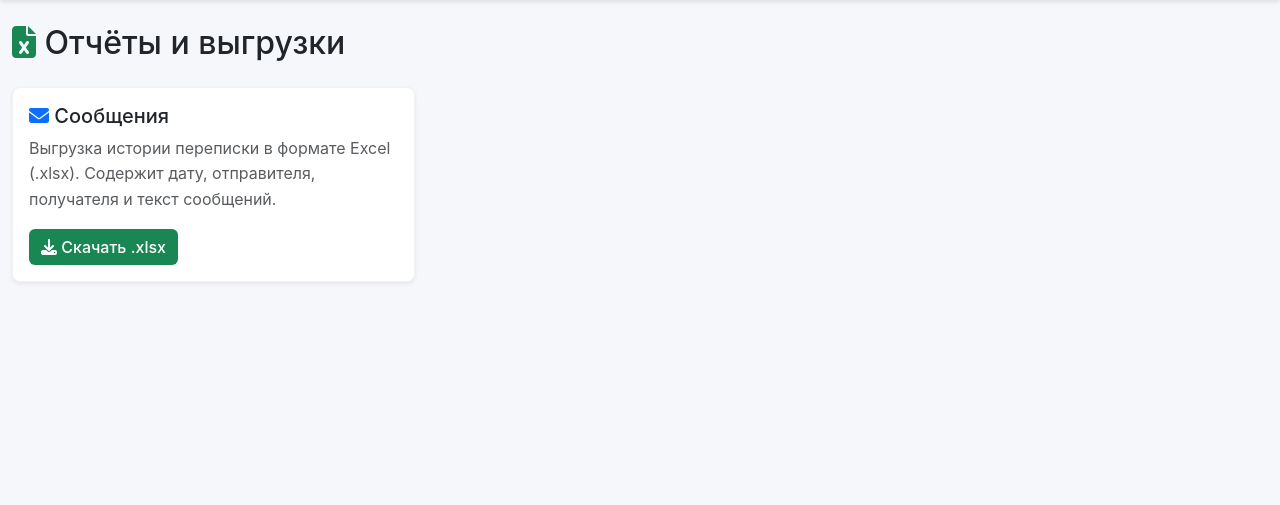
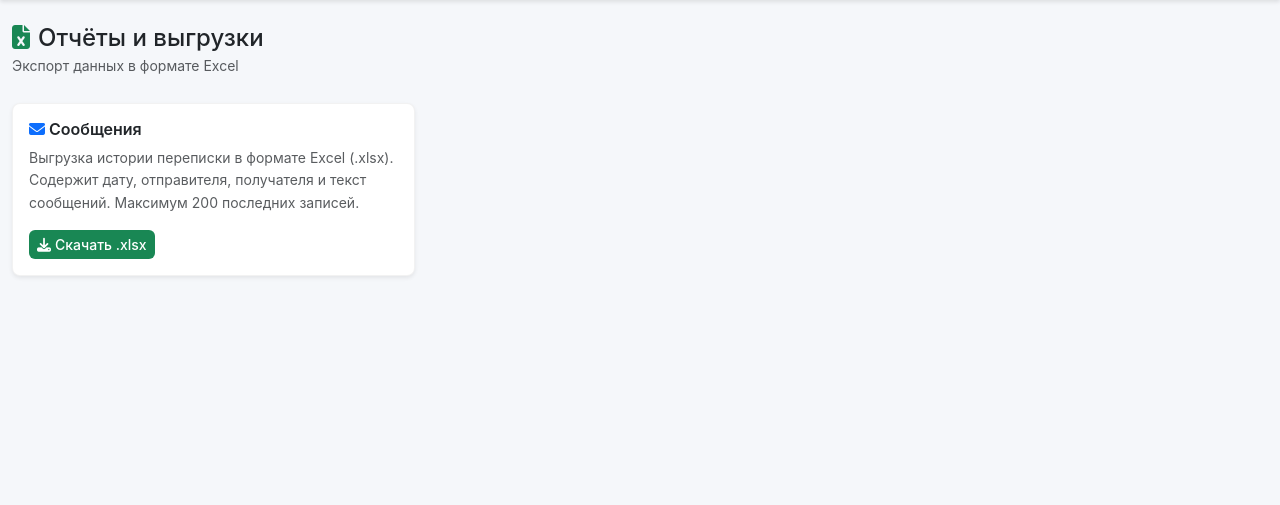
Before and after one commit to Ananice/Rossiiskii_35_WebApp_Parents, a Django app: template templates/reports/index.html in a window 1280 px wide. Shown: the part 64-569 px from the top of the page. Run offline with Django 3.2, Linux system fonts and the light colour scheme; the template is opened without the code that fills it, so the values that code supplies are empty.

Commit message:
fix(reports): заголовок h4, защита от роли parent

```diff
--- a/apps/reports/views.py
+++ b/apps/reports/views.py
@@ -1,4 +1,5 @@
 import io
+from django.shortcuts import render, redirect
 from django.http import HttpResponse
 from django.contrib.auth.decorators import login_required
 from django.utils import timezone
@@ -12,7 +13,9 @@ def reports_index(request):
     ОПИСАНИЕ: Страница отчётов — список доступных выгрузок.
     Закрывает требование: личный кабинет (доп. страница на роль).
     """
-    from django.shortcuts import render
+    if getattr(request.user, 'role', None) == 'parent':
+        return redirect('core:dashboard')
+
     context = {
         'breadcrumbs': [
             {'title': 'Главная', 'url': '/', 'icon': 'fas fa-home'},
--- a/templates/reports/index.html
+++ b/templates/reports/index.html
@@ -1,13 +1,15 @@
 {% extends "base/base.html" %}
 
-{% block title %}Отчёты — МУИВ Портал{% endblock %}
+{% block title %}Отчёты — МУИВ{% endblock %}
 
 {% block content %}
-<div class="row">
-    <div class="col-12">
-        <h2 class="mb-4">
-            <i class="fas fa-file-excel text-success"></i> Отчёты и выгрузки
-        </h2>
+
+<div class="row mb-4">
+  <div class="col">
+    <h4 class="mb-0">
+      <i class="fas fa-file-excel text-success me-2"></i>Отчёты и выгрузки
+    </h4>
+    <small class="text-muted">Экспорт данных в формате Excel</small>
   </div>
 </div>
 
@@ -15,19 +17,20 @@
   <div class="col-md-6 col-lg-4">
     <div class="card shadow-sm h-100">
       <div class="card-body">
-                <h5 class="card-title">
-                    <i class="fas fa-envelope text-primary"></i> Сообщения
-                </h5>
-                <p class="card-text text-muted">
-                    Выгрузка истории переписки в формате Excel (.xlsx).
+        <h6 class="card-title fw-semibold">
+          <i class="fas fa-envelope text-primary me-1"></i>Сообщения
+        </h6>
+        <p class="card-text text-muted small">
+          Выгрузка истории переписки в формате Excel (.xlsx).<br>
           Содержит дату, отправителя, получателя и текст сообщений.
+          Максимум 200 последних записей.
         </p>
-                <a href="{% url 'reports:export_messages_xlsx' %}"
-                   class="btn btn-success">
-                    <i class="fas fa-download"></i> Скачать .xlsx
+        <a href="{% url 'reports:export_messages_xlsx' %}" class="btn btn-success btn-sm">
+          <i class="fas fa-download me-1"></i>Скачать .xlsx
         </a>
       </div>
     </div>
   </div>
 </div>
+
 {% endblock %}
```
Lines whose indentation alone changed are shown as unchanged.
